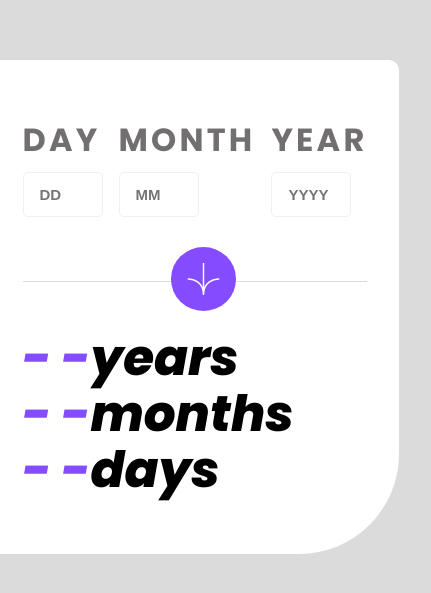
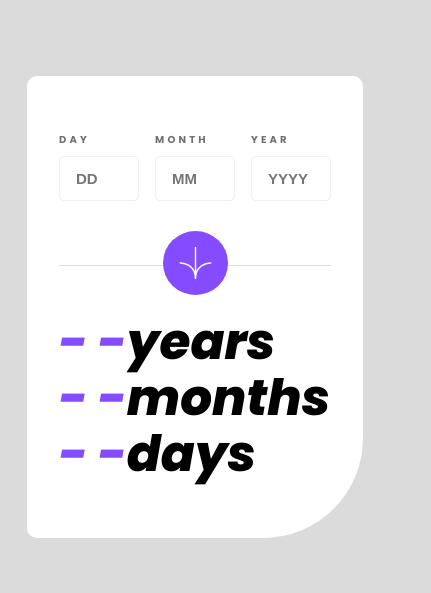
Before and after one commit to jeff0526/age-calculator-app-main, a plain HTML site: page index.html in a window 390 px wide. Shown: the part 147-740 px from the top of the page, 431 px wide, since content can reach past the window. Drawn offline with Linux system fonts and the light colour scheme.

Commit message:
responsive not working

```diff
--- a/style.css
+++ b/style.css
@@ -138,7 +138,7 @@
 
     }
     .dmy-con{
-        font-size: 16px;
+        font-size: 5px;
         gap: 1rem;
 
     }
```
